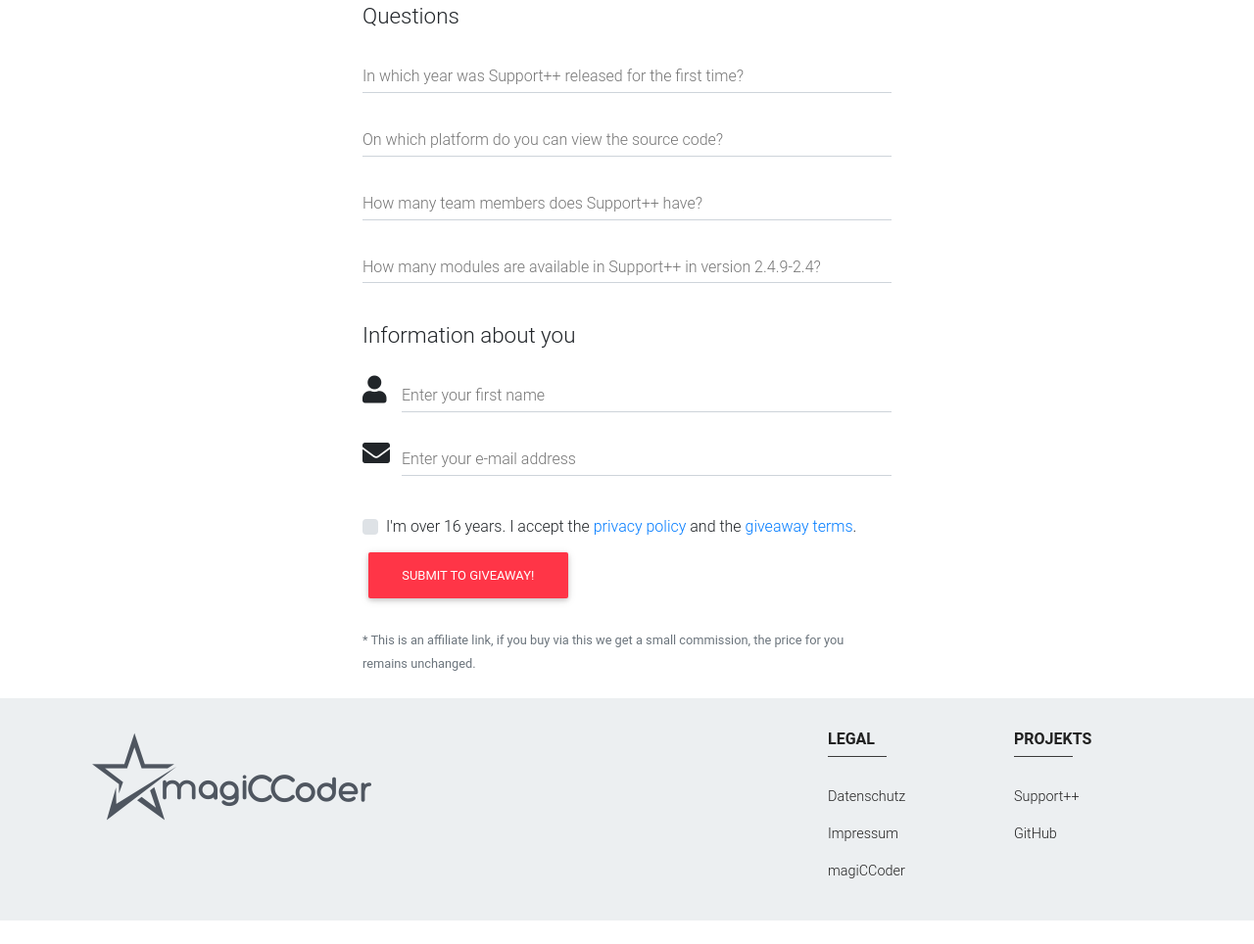
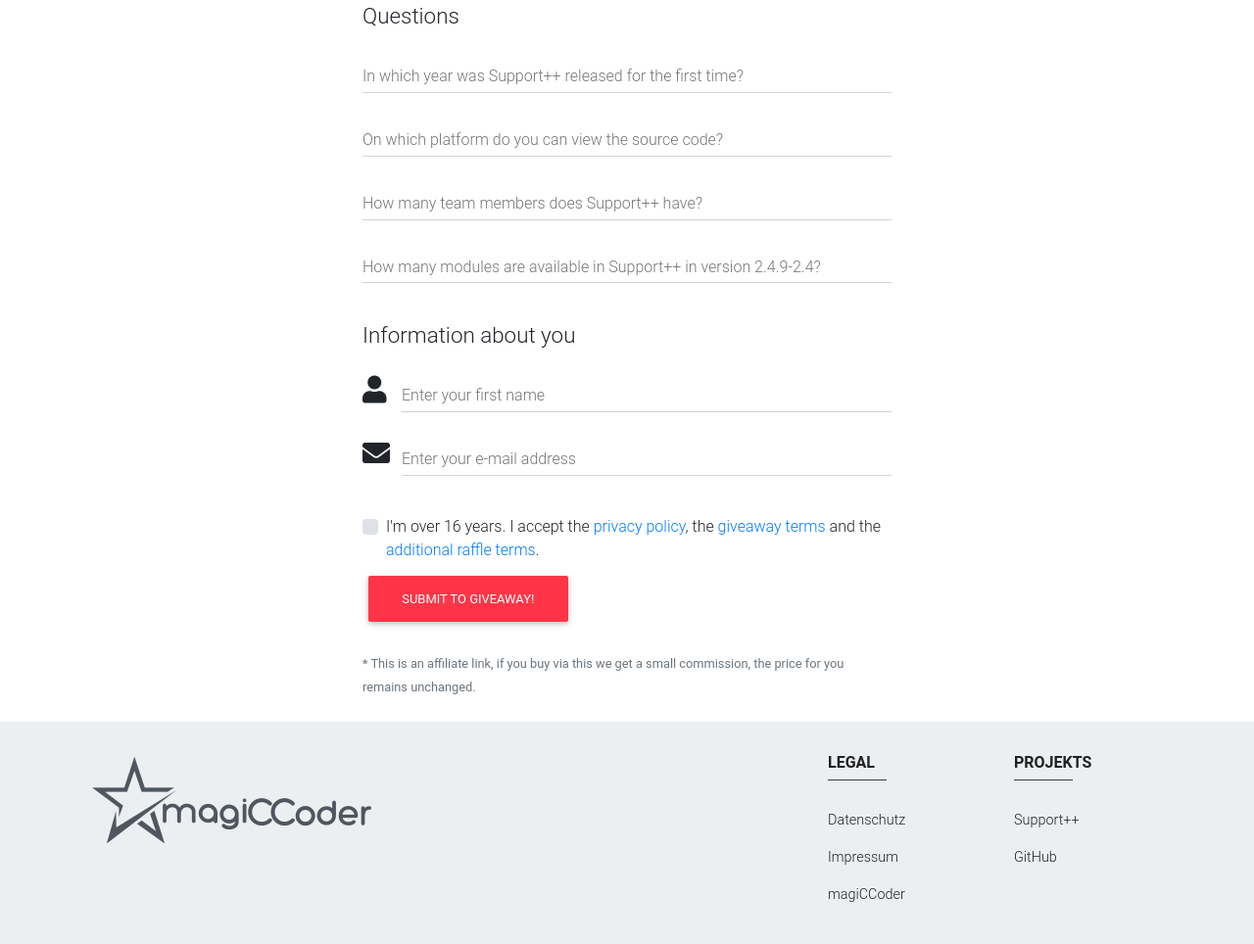
Before and after one commit to Support-pp/Giveaway, a plain HTML site: page docs/index.html in a window 1280 px wide. Shown: the part 761-1725 px from the top of the page at 98% size. Before the commit the page ends 1701 px from the top, so only its background shows below. Drawn offline with nearby package versions, Linux system fonts and the light colour scheme; files whose address does not match are found by name.

```diff
--- a/docs/index.html
+++ b/docs/index.html
@@ -196,7 +196,7 @@
             <div class="custom-control custom-checkbox checkbox-warning-filled mb-2">
                 <input type="checkbox" class="custom-control-input" name="cc2" id="checkAGB">
                 <label class="custom-control-label" for="checkAGB">I'm over 16 years. I accept
-                    the <a href="">privacy policy</a> and the <a href="">giveaway terms</a>. </label>
+                    the <a href="https://magiccoder.de/datenschutz" target="_blank">privacy policy</a>, the <a href="./giveaway_terms_magiCCoder.pdf" target="_blank">giveaway terms</a> and the <a href="./additional_raffle_terms.pdf" target="_blank">additional raffle terms</a>. </label>
             </div>
             <div class="g-recaptcha" id="rcaptcha" data-sitekey="6Lf1-n8UAAAAADF14iPIVvuJhNhmNwlJkSMnb1iB"></div>
             <a class="btn btn-danger" onclick="submitAnswear(4);">Submit to Giveaway!</a>
```
Also changed, not shown: 2 other files.
